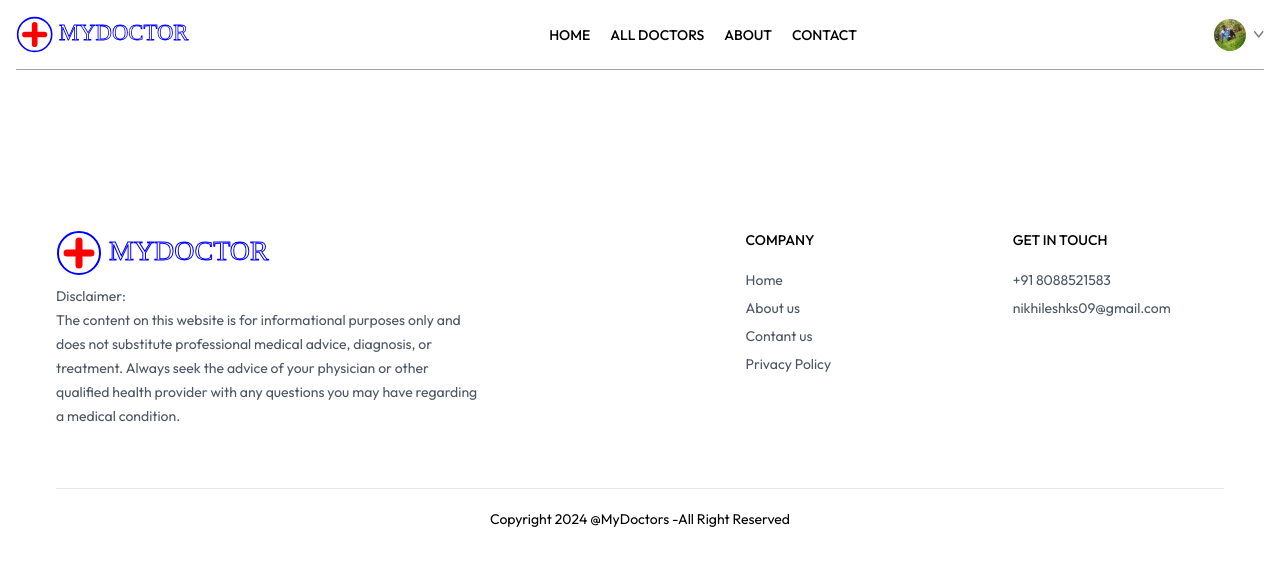
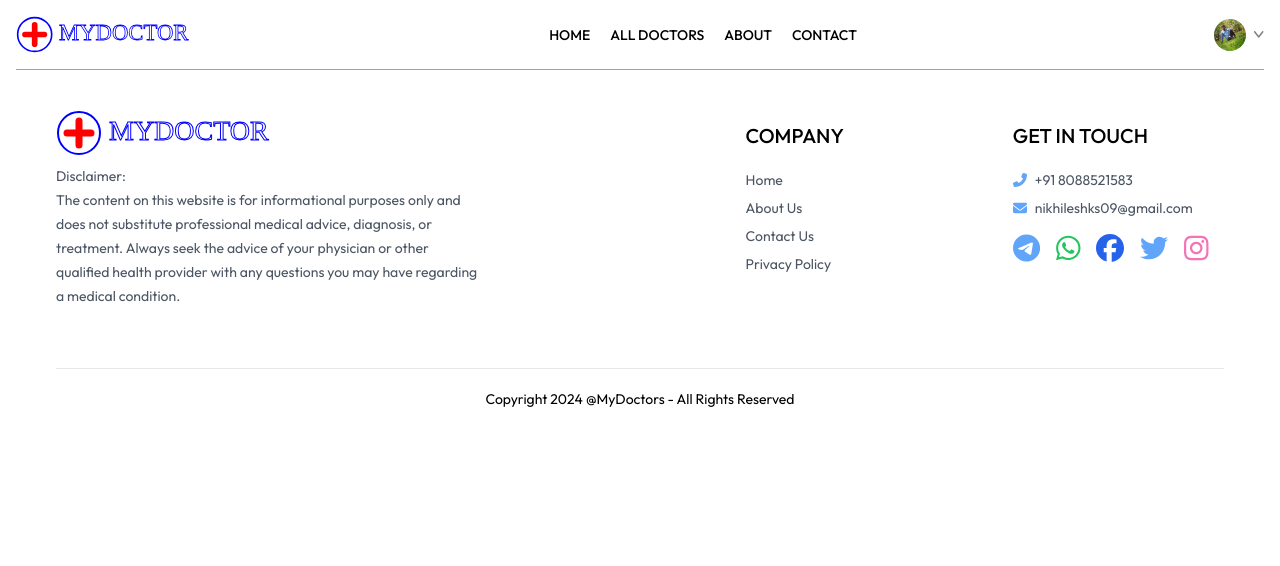
Before and after one commit to NikhileshKS/MyDoctor, a React (Vite) app in the folder frontend/: page /appointments/1 in a window 1280 px wide. Shown: the top 566 px of the page. Built offline with nearby package versions, Linux system fonts and the light colour scheme; a web font is replaced by a local one.

Commit message:
new footer update

```diff
--- a/frontend/package.json
+++ b/frontend/package.json
@@ -10,9 +10,13 @@
     "preview": "vite preview"
   },
   "dependencies": {
+    "@fortawesome/free-brands-svg-icons": "^6.6.0",
+    "@fortawesome/free-solid-svg-icons": "^6.6.0",
+    "@fortawesome/react-fontawesome": "^0.2.2",
     "axios": "^1.7.7",
     "react": "^18.3.1",
     "react-dom": "^18.3.1",
+    "react-icons": "^5.3.0",
     "react-router-dom": "^6.27.0",
     "react-toastify": "^10.0.6"
   },
--- a/frontend/src/components/Footer.jsx
+++ b/frontend/src/components/Footer.jsx
@@ -1,43 +1,74 @@
 import React from 'react'
+import { FontAwesomeIcon } from '@fortawesome/react-fontawesome'
+import { faPhoneAlt, faEnvelope } from '@fortawesome/free-solid-svg-icons'
+import { faTelegram, faWhatsapp, faFacebook, faTwitter, faInstagram} from '@fortawesome/free-brands-svg-icons'
 import { assets } from '../assets/assets'
 
 const Footer = () => {
   return (
     <div className='md:mx-10 cursor-pointer'>
-        <div className='flex flex-col sm:grid grid-cols-[3fr_1fr_1fr] gap-14 my-10 mt-40 text-sm'>
+      <div className='flex flex-col sm:grid grid-cols-[3fr_1fr_1fr] gap-14 my-10 mt-10 text-sm'>
         {/* .......Left Side......... */}
         <div className='mb-5 w-45'>
-                <img src={assets.logo} alt="" />
-                <p className='w-full md:w-2/3 mt-2 text-gray-600 leading-6'>Disclaimer:<br/>
+          <img src={assets.logo} alt="Logo" />
+          <p className='w-full md:w-2/3 mt-2 text-gray-600 leading-6'>
+            Disclaimer:<br />
             The content on this website is for informational purposes only and does not substitute professional medical advice,
             diagnosis, or treatment. Always seek the advice of your physician or other qualified health provider with any questions
-                you may have regarding a medical condition.</p>
+            you may have regarding a medical condition.
+          </p>
         </div>
 
-            {/* .......Right Side......... */}
-            <div>
-              <p className='text--xl font-medium mb-5'>COMPANY</p>
+        {/* .......Center Side......... */}
+        <div className='mt-3'>
+          <p className='text-xl font-medium mb-5'>COMPANY</p>
           <ul className='flex flex-col gap-2 text-gray-600'>
             <li>Home</li>
-                <li>About us </li>
-                <li>Contant us</li>
+            <li>About Us</li>
+            <li>Contact Us</li>
             <li>Privacy Policy</li>
           </ul>
         </div>
 
         {/* .......Right Side......... */}
-            <div>
-              <p className='text--xl font-medium mb-5'>GET IN TOUCH</p>
-              <ul  className='flex flex-col gap-2 text-gray-600'>
-                <li>+91 8088521583</li>
-                <li>nikhileshks09@gmail.com</li>
+        <div className='mt-3'>
+          <p className='text-xl font-medium mb-5'>GET IN TOUCH</p>
+          <ul className='flex flex-col gap-2 text-gray-600'>
+            <li>
+              <FontAwesomeIcon icon={faPhoneAlt} className="mr-2 text-blue-400  hover:text-blue-900 transition-colors" />
+              +91 8088521583
+            </li>
+            <li>
+              <FontAwesomeIcon icon={faEnvelope} className="mr-2 text-blue-400 hover:text-blue-900 transition-colors" />
+              nikhileshks09@gmail.com
+            </li>
           </ul>
+
+          {/* Social Media Icons */}
+          <div className='flex gap-4 mt-4'>
+            <a href="https://telegram.org" target="_blank" rel="noopener noreferrer">
+              <FontAwesomeIcon icon={faTelegram} size="2x" className="text-blue-400 hover:text-blue-600 transition-colors" />
+            </a>
+            <a href="https://whatsapp.com" target="_blank" rel="noopener noreferrer">
+              <FontAwesomeIcon icon={faWhatsapp} size="2x" className="text-green-500 hover:text-green-700 transition-colors" />
+            </a>
+            <a href="https://www.facebook.com" target="_blank" rel="noopener noreferrer">
+              <FontAwesomeIcon icon={faFacebook} size="2x" className="text-blue-600 hover:text-blue-800 transition-colors" />
+            </a>
+            <a href="https://www.twitter.com" target="_blank" rel="noopener noreferrer">
+              <FontAwesomeIcon icon={faTwitter} size="2x" className="text-blue-400 hover:text-blue-600 transition-colors" />
+            </a>
+            <a href="https://www.instagram.com" target="_blank" rel="noopener noreferrer">
+              <FontAwesomeIcon icon={faInstagram} size="2x" className="text-pink-400 hover:text-pink-800 transition-colors" />
+            </a>
           </div>
         </div>
+      </div>
+
       {/*.............CopyRight........ */}
       <div>
-          <hr/>
-          <p className='py-5 text-sm text-center'>Copyright 2024 @MyDoctors -All Right Reserved </p>
+        <hr />
+        <p className='py-5 text-sm text-center'>Copyright 2024 @MyDoctors - All Rights Reserved</p>
       </div>
     </div>
   )
```
Also changed, not shown: 1 other file (tests, documents, lock files or other folders). Lines whose indentation alone changed are shown as unchanged.
